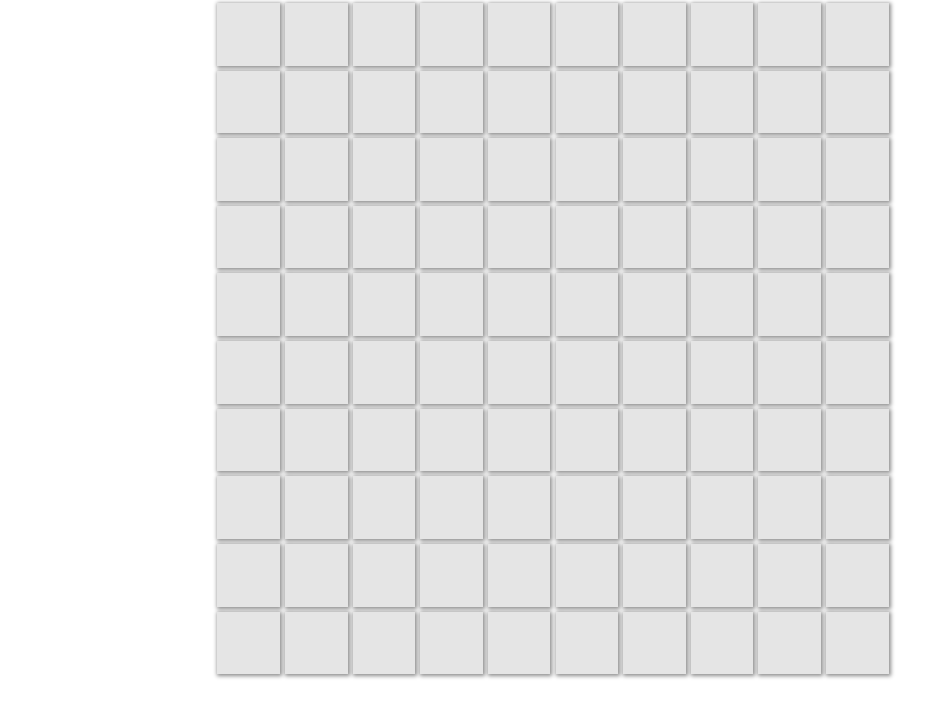
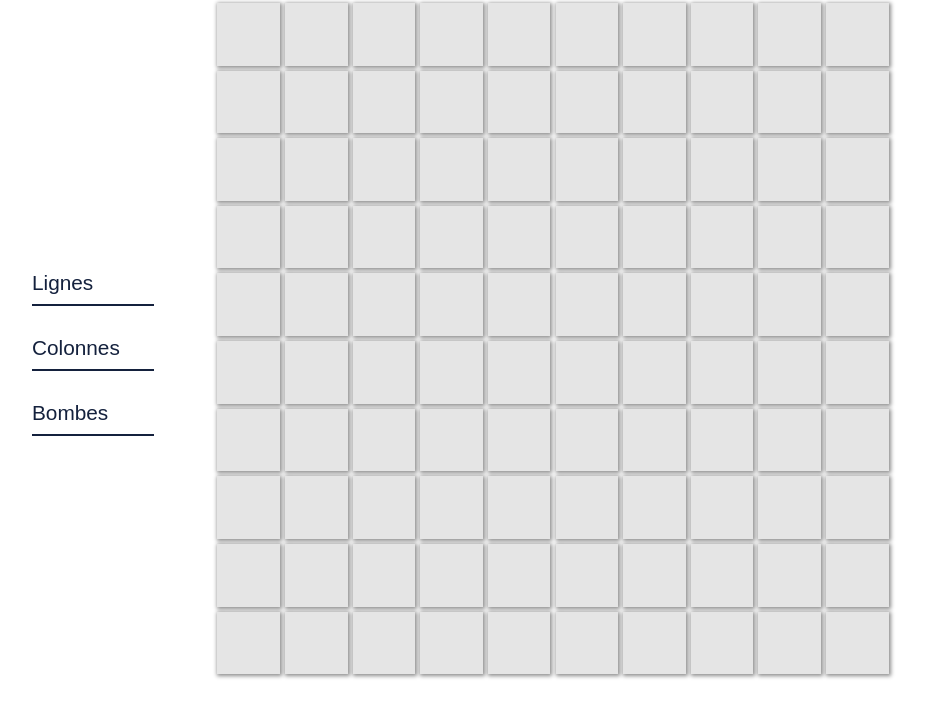
Before and after one commit to Eloiii/MineSweeper, a website: page public/index.html in a window 1280 px wide. Shown: the part 71-788 px from the top of the page, without its empty margins (87-1012 px from the left). Drawn offline with Linux system fonts and the light colour scheme; a web font is replaced by a local one.

Commit message:
Add inputs

```diff
--- a/public/index.html
+++ b/public/index.html
@@ -1,16 +1,30 @@
 <html>
 
 <head>
-  <title>DEMINEUR DE FOU</title>
-  <link rel="stylesheet" href="/stylesheets/style.css">
+    <title>DEMINEUR DE FOU</title>
+    <link rel="stylesheet" href="/stylesheets/style.css">
 </head>
 <body>
-  <h1>DEMINE MOI ÇA LÀ</h1>
-  <div class="container">
+<h1>DEMINE MOI ÇA LÀ</h1>
+<div class="container">
+    <div class="option">
+        <div class="form__group field">
+            <input type="input" class="form__field" placeholder="Lignes" name="rows" id="rows" required/>
+            <label for="rows" class="form__label">Lignes</label>
+        </div>
+        <div class="form__group field">
+            <input type="input" class="form__field" placeholder="Colonnes" name="cols" id="cols" required/>
+            <label for="cols" class="form__label">Colonnes</label>
+        </div>
+        <div class="form__group field">
+            <input type="input" class="form__field" placeholder="Bombes" name="bombs" id="bombs" required/>
+            <label for="bombs" class="form__label">Bombes</label>
+        </div>
+    </div>
     <div class="grid">
 
     </div>
-  </div>
+</div>
 </body>
 <script src="/javascripts/index.js"></script>
 </html>
--- a/public/stylesheets/style.css
+++ b/public/stylesheets/style.css
@@ -12,9 +12,18 @@ body {
   padding: 5px 50px 50px 50px;
 }
 
+.option {
+  display: flex;
+  flex-direction: column;
+  justify-content: center;
+  align-items: center;
+}
+
 .container {
-  display: flex;
-  justify-content: center;
+  display: inline-grid;
+  grid-template-columns: 1fr 1fr 1fr;
+  align-items: center;
+  width: 100%;
 }
 
 .grid {
@@ -45,3 +54,52 @@ body {
 .revealed {
   box-shadow: none !important;
 }
+
+.form__group {
+  position: relative;
+  padding: 15px 0 0;
+  margin-top: 10px;
+  width: 50%;
+}
+
+.form__field {
+  width: 100%;
+  border: 0;
+  border-bottom: 2px solid #14213d;
+  outline: 0;
+  font-size: 1.3rem;
+  color: black;
+  font-family: 'Inter var', sans-serif;
+  font-variation-settings: 'wght' 900;
+  padding: 7px 0;
+  background: transparent;
+  transition: border-color 0.2s;
+}
+.form__field::placeholder {
+   color: transparent;
+}
+
+.form__field:placeholder-shown ~ .form__label {
+   font-size: 1.3rem;
+   cursor: text;
+   top: 20px;
+ }
+
+.form__label {
+  position: absolute;
+  top: 0;
+  display: block;
+  transition: 0.2s;
+  font-size: 1rem;
+  color: #14213d;
+  font-family: 'Inter var', sans-serif;
+  font-variation-settings: 'wght' 900;
+}
+
+.form__field:focus {
+  padding-bottom: 6px;
+  font-weight: 700;
+  border-width: 3px;
+  border-image: linear-gradient(to right, $ primary, $ secondary);
+  border-image-slice: 1;
+}
```
